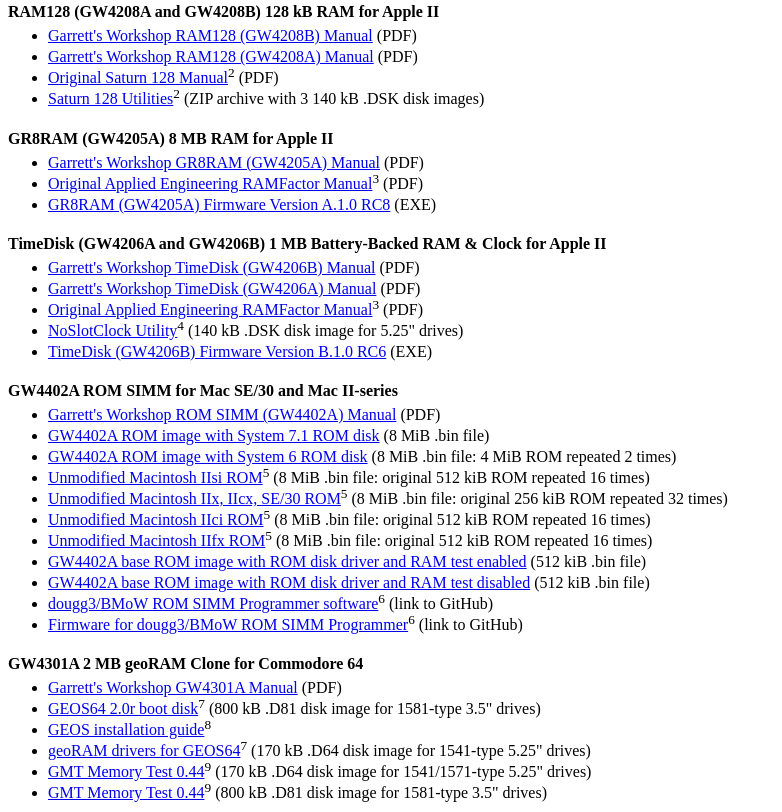
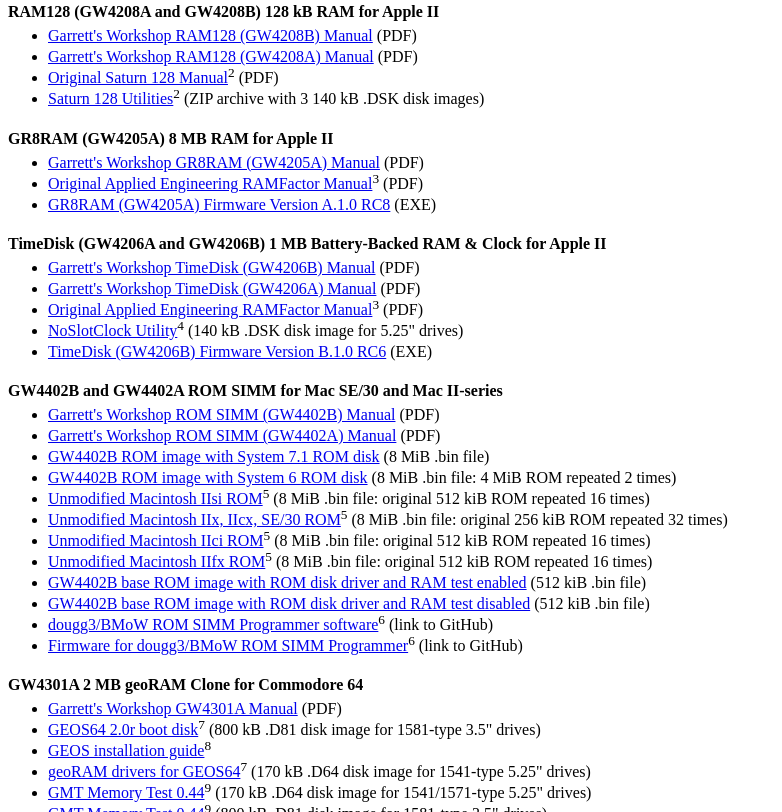
Before and after one commit to garrettsworkshop/gw-site, a plain HTML site: page index.html in a window 1280 px wide. Shown: the part 440-1252 px from the top of the page, without its empty margins (0-782 px from the left). Drawn offline with Linux system fonts and the light colour scheme.

Commit message:
Add GW4402B stuff
Z

```diff
--- a/index.html
+++ b/index.html
@@ -94,14 +94,16 @@
 			TimeDisk (GW4206B) Firmware Version B.1.0 RC6</a> (EXE)</li>
 	</ul>
 
-	<h4>GW4402A ROM SIMM for Mac SE/30 and Mac II-series</h4>
+	<h4>GW4402B and GW4402A ROM SIMM for Mac SE/30 and Mac II-series</h4>
 	<ul>
+		<li><a href="https://garrettsworkshop.github.io/MacIIROMSIMM/Documentation/GW4402BManual.pdf">
+			Garrett's Workshop ROM SIMM (GW4402B) Manual</a> (PDF)</li>
 		<li><a href="https://garrettsworkshop.github.io/MacIIROMSIMM/Documentation/GW4402AManual.pdf">
 			Garrett's Workshop ROM SIMM (GW4402A) Manual</a> (PDF)</li>
 		<li><a href="https://garrettsworkshop.github.io/MacIIROMDiskDriver/bin/GWSys71_8M.bin">
-			GW4402A ROM image with System 7.1 ROM disk</a> (8 MiB .bin file)</li>
+			GW4402B ROM image with System 7.1 ROM disk</a> (8 MiB .bin file)</li>
 		<li><a href="https://garrettsworkshop.github.io/MacIIROMDiskDriver/bin/GWSys6_8M.bin">
-			GW4402A ROM image with System 6 ROM disk</a> (8 MiB .bin file&colon; 4 MiB ROM repeated 2 times)</li>
+			GW4402B ROM image with System 6 ROM disk</a> (8 MiB .bin file&colon; 4 MiB ROM repeated 2 times)</li>
 		<li><a href="https://garrettsworkshop.github.io/MacIIROMDiskDriver/bin/IIsi/IIsi_8M.bin">
 			Unmodified Macintosh IIsi ROM</a><sup>5</sup> (8 MiB .bin file&colon; original 512 kiB ROM repeated 16 times)</li>
 		<li><a href="https://garrettsworkshop.github.io/MacIIROMDiskDriver/bin/IIxIIcxSE30/IIxIIcxSE30_8M.bin">
@@ -111,9 +113,9 @@
 		<li><a href="https://garrettsworkshop.github.io/MacIIROMDiskDriver/bin/IIfx/IIfx_8M.bin">
 			Unmodified Macintosh IIfx ROM</a><sup>5</sup> (8 MiB .bin file&colon; original 512 kiB ROM repeated 16 times)</li>
 		<li><a href="https://garrettsworkshop.github.io/MacIIROMDiskDriver/bin/baserom_romdisk_ramtest.bin">
-			GW4402A base ROM image with ROM disk driver and RAM test enabled</a> (512 kiB .bin file)</li>
+			GW4402B base ROM image with ROM disk driver and RAM test enabled</a> (512 kiB .bin file)</li>
 		<li><a href="https://garrettsworkshop.github.io/MacIIROMDiskDriver/bin/baserom_romdisk_noramtest.bin">
-			GW4402A base ROM image with ROM disk driver and RAM test disabled</a> (512 kiB .bin file)</li>
+			GW4402B base ROM image with ROM disk driver and RAM test disabled</a> (512 kiB .bin file)</li>
 		<li><a href="https://github.com/dougg3/mac-rom-simm-programmer.software/releases">
 			dougg3/BMoW ROM SIMM Programmer software</a><sup>6</sup> (link to GitHub)</li>
 		<li><a href="https://github.com/dougg3/mac-rom-simm-programmer/releases">
```
